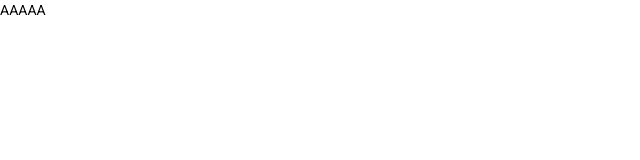
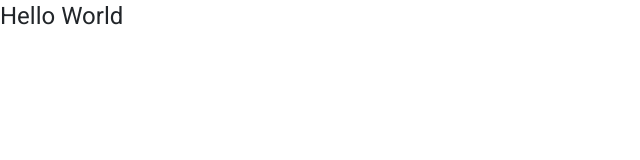
Before and after one commit to TaliOfRivia/fury-replic, an Angular app: page / in a window 1280 px wide. Shown: the top 160 px of the page, without its empty margins (0-640 px from the left). Built offline with nearby package versions, Linux system fonts and the light colour scheme.

Commit message:
Connect Bootstrap

```diff
--- a/src/app/app.component.html
+++ b/src/app/app.component.html
@@ -1 +1 @@
-AAAAA
+<h1>Hello World</h1>
--- a/src/index.html
+++ b/src/index.html
@@ -9,8 +9,10 @@
   <link rel="preconnect" href="https://fonts.gstatic.com">
   <link href="https://fonts.googleapis.com/css2?family=Roboto:wght@300;400;500&display=swap" rel="stylesheet">
   <link href="https://fonts.googleapis.com/icon?family=Material+Icons" rel="stylesheet">
+  <link href="https://cdn.jsdelivr.net/npm/bootstrap@5.1.3/dist/css/bootstrap.min.css" rel="stylesheet" integrity="sha384-1BmE4kWBq78iYhFldvKuhfTAU6auU8tT94WrHftjDbrCEXSU1oBoqyl2QvZ6jIW3" crossorigin="anonymous">
 </head>
 <body class="mat-typography">
   <app-root></app-root>
+  <script src="https://cdn.jsdelivr.net/npm/bootstrap@5.1.3/dist/js/bootstrap.bundle.min.js" integrity="sha384-ka7Sk0Gln4gmtz2MlQnikT1wXgYsOg+OMhuP+IlRH9sENBO0LRn5q+8nbTov4+1p" crossorigin="anonymous"></script>
 </body>
 </html>
```
